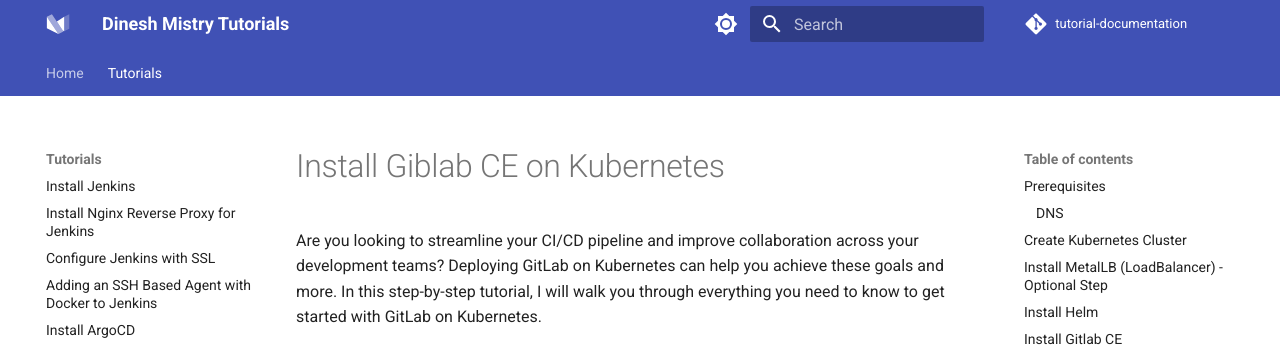
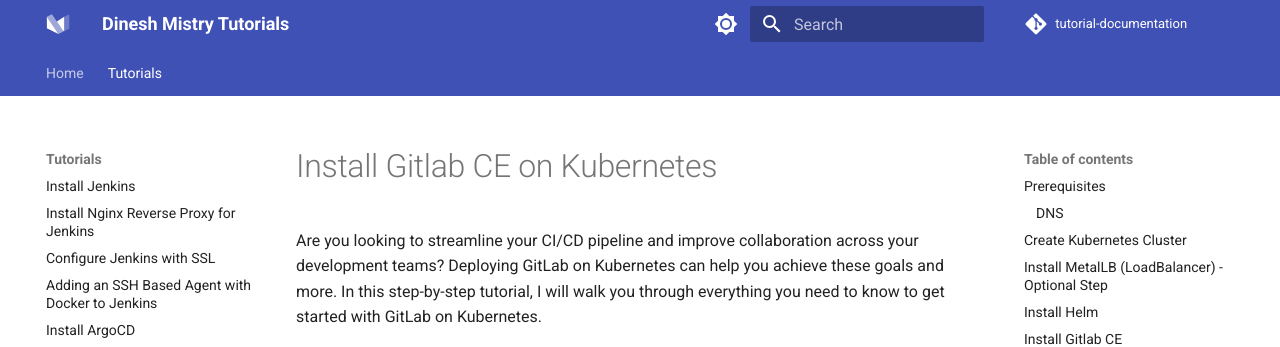
Before and after one commit to dmancloud/tutorial-documentation, an MkDocs documentation site: the page built from docs/install-gitlab-ce-k8s.md, in a window 1280 px wide and 900 px high. Shown: the top 347 px of the window. Built offline with MkDocs 1.6.1 and Material for MkDocs 9.7.7, drawn with Linux system fonts in a browser that asks for light colours; comment, search, counter and statistics services are not loaded; the version menu is left out.

Commit message:
Update install-gitlab-ce-k8s.md

```diff
--- a/docs/install-gitlab-ce-k8s.md
+++ b/docs/install-gitlab-ce-k8s.md
@@ -1,4 +1,4 @@
-# Install Giblab CE on Kubernetes
+# Install Gitlab CE on Kubernetes
 
 Are you looking to streamline your CI/CD pipeline and improve collaboration across your development teams? Deploying GitLab on Kubernetes can help you achieve these goals and more. In this step-by-step tutorial, I will walk you through everything you need to know to get started with GitLab on Kubernetes.
 
```
